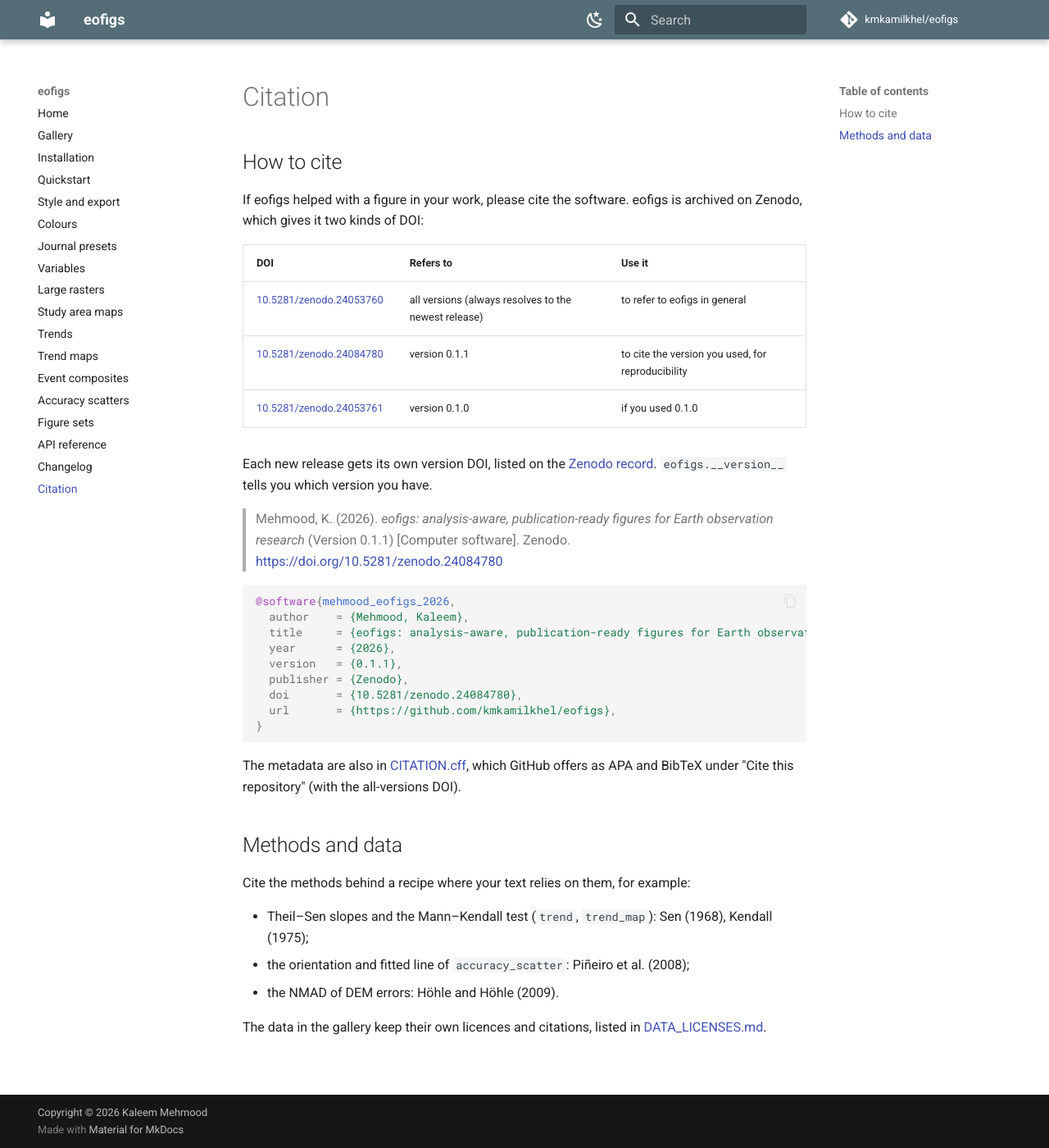
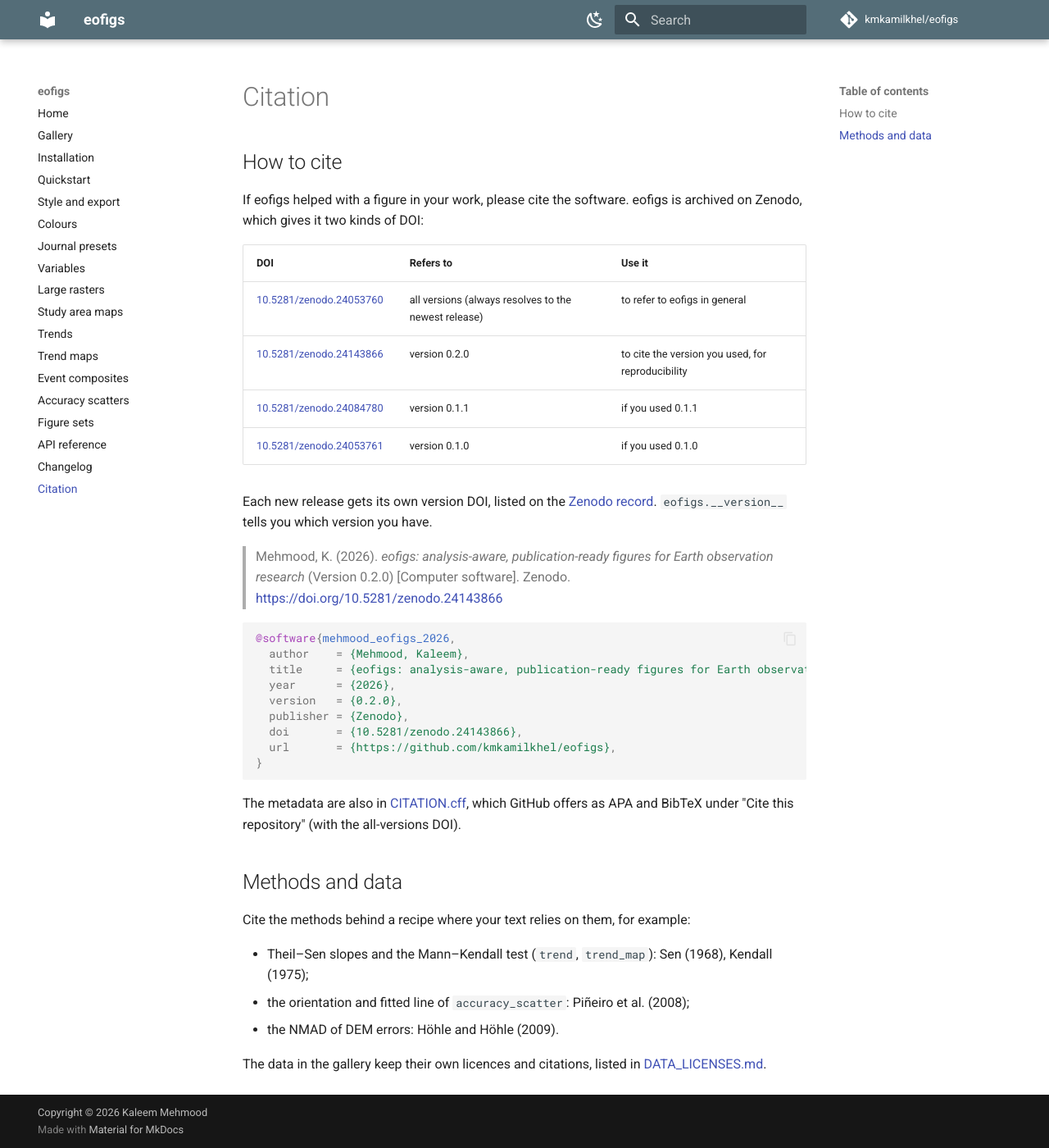
Before and after one commit to kmkamilkhel/eofigs, an MkDocs documentation site: the page built from docs/citation.md, in a window 1280 px wide and 1400 px high. Shown: the whole window at 82% size. Built offline with MkDocs 1.6.1 and Material for MkDocs 9.7.7, drawn with Linux system fonts in a browser that asks for light colours; comment, search, counter and statistics services are not loaded.

Commit message:
Add the 0.2.0 version DOI and start 0.3.0 development
The citation page (table, APA and BibTeX) and the README give the Zenodo
version DOI of 0.2.0, 10.5281/zenodo.24143866; the earlier version DOIs
stay in the table. Version 0.3.0.dev0 with an Unreleased changelog section.

````diff
--- a/docs/citation.md
+++ b/docs/citation.md
@@ -8,7 +8,8 @@ Zenodo, which gives it two kinds of DOI:
 | DOI | Refers to | Use it |
 |---|---|---|
 | [10.5281/zenodo.24053760](https://doi.org/10.5281/zenodo.24053760) | all versions (always resolves to the newest release) | to refer to eofigs in general |
-| [10.5281/zenodo.24084780](https://doi.org/10.5281/zenodo.24084780) | version 0.1.1 | to cite the version you used, for reproducibility |
+| [10.5281/zenodo.24143866](https://doi.org/10.5281/zenodo.24143866) | version 0.2.0 | to cite the version you used, for reproducibility |
+| [10.5281/zenodo.24084780](https://doi.org/10.5281/zenodo.24084780) | version 0.1.1 | if you used 0.1.1 |
 | [10.5281/zenodo.24053761](https://doi.org/10.5281/zenodo.24053761) | version 0.1.0 | if you used 0.1.0 |
 
 Each new release gets its own version DOI, listed on the
@@ -16,17 +17,17 @@ Each new release gets its own version DOI, listed on the
 version you have.
 
 > Mehmood, K. (2026). *eofigs: analysis-aware, publication-ready figures for Earth
-> observation research* (Version 0.1.1) [Computer software]. Zenodo.
-> <https://doi.org/10.5281/zenodo.24084780>
+> observation research* (Version 0.2.0) [Computer software]. Zenodo.
+> <https://doi.org/10.5281/zenodo.24143866>
 
 ```bibtex
 @software{mehmood_eofigs_2026,
   author    = {Mehmood, Kaleem},
   title     = {eofigs: analysis-aware, publication-ready figures for Earth observation research},
   year      = {2026},
-  version   = {0.1.1},
+  version   = {0.2.0},
   publisher = {Zenodo},
-  doi       = {10.5281/zenodo.24084780},
+  doi       = {10.5281/zenodo.24143866},
   url       = {https://github.com/kmkamilkhel/eofigs},
 }
 ```
--- a/src/eofigs/__init__.py
+++ b/src/eofigs/__init__.py
@@ -20,7 +20,7 @@ from eofigs.styling import label_panels, new_figure, set_style, style, tidy_axes
 from eofigs.trends import trend_map
 from eofigs.variables import Variable, register_variable, variable
 
-__version__ = "0.2.0"
+__version__ = "0.3.0.dev0"
 
 __all__ = [
     "CheckReport",
````
Also changed, not shown: CHANGELOG.md (+8 -0 lines), README.md (+1 -1 lines).
